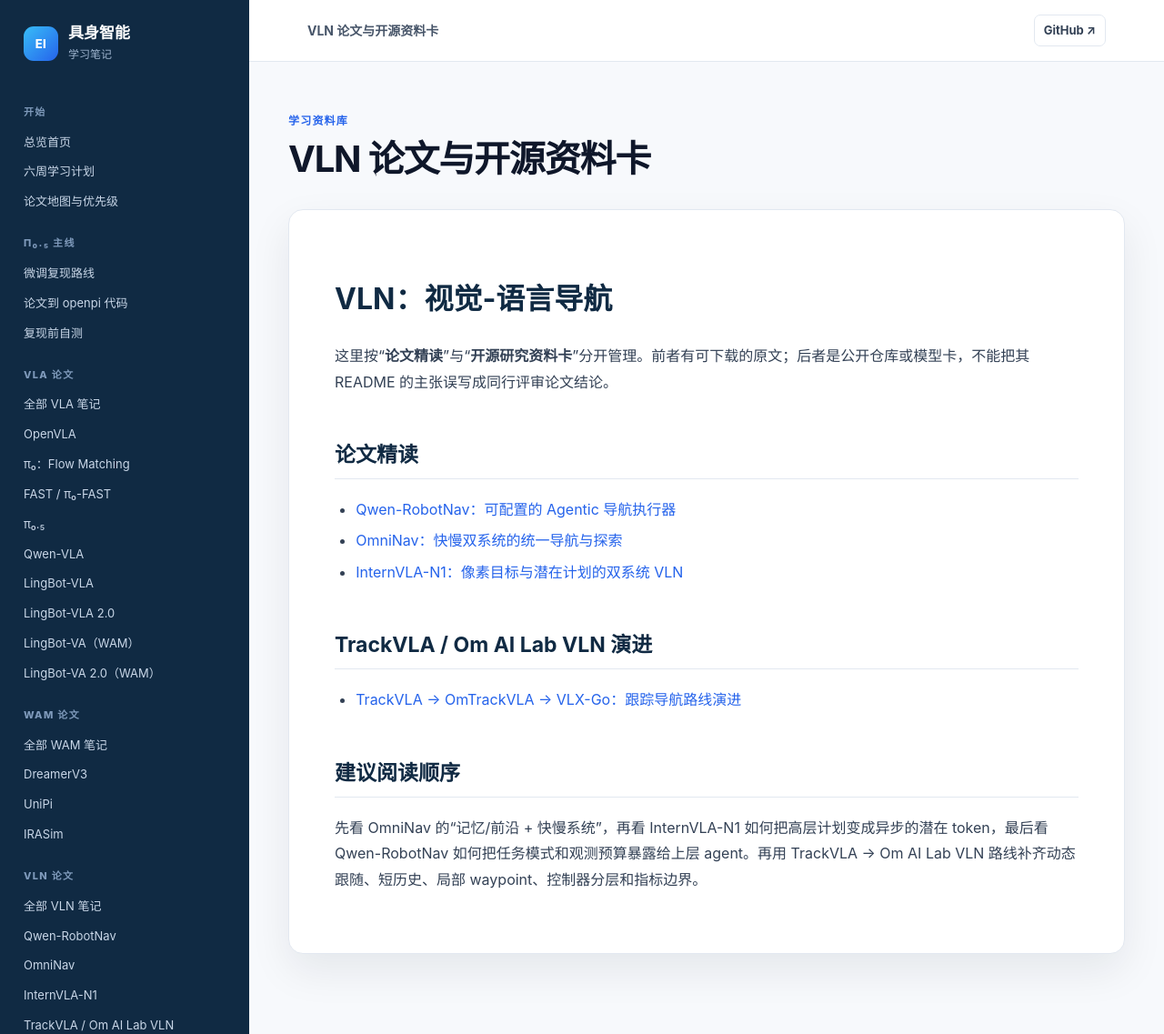
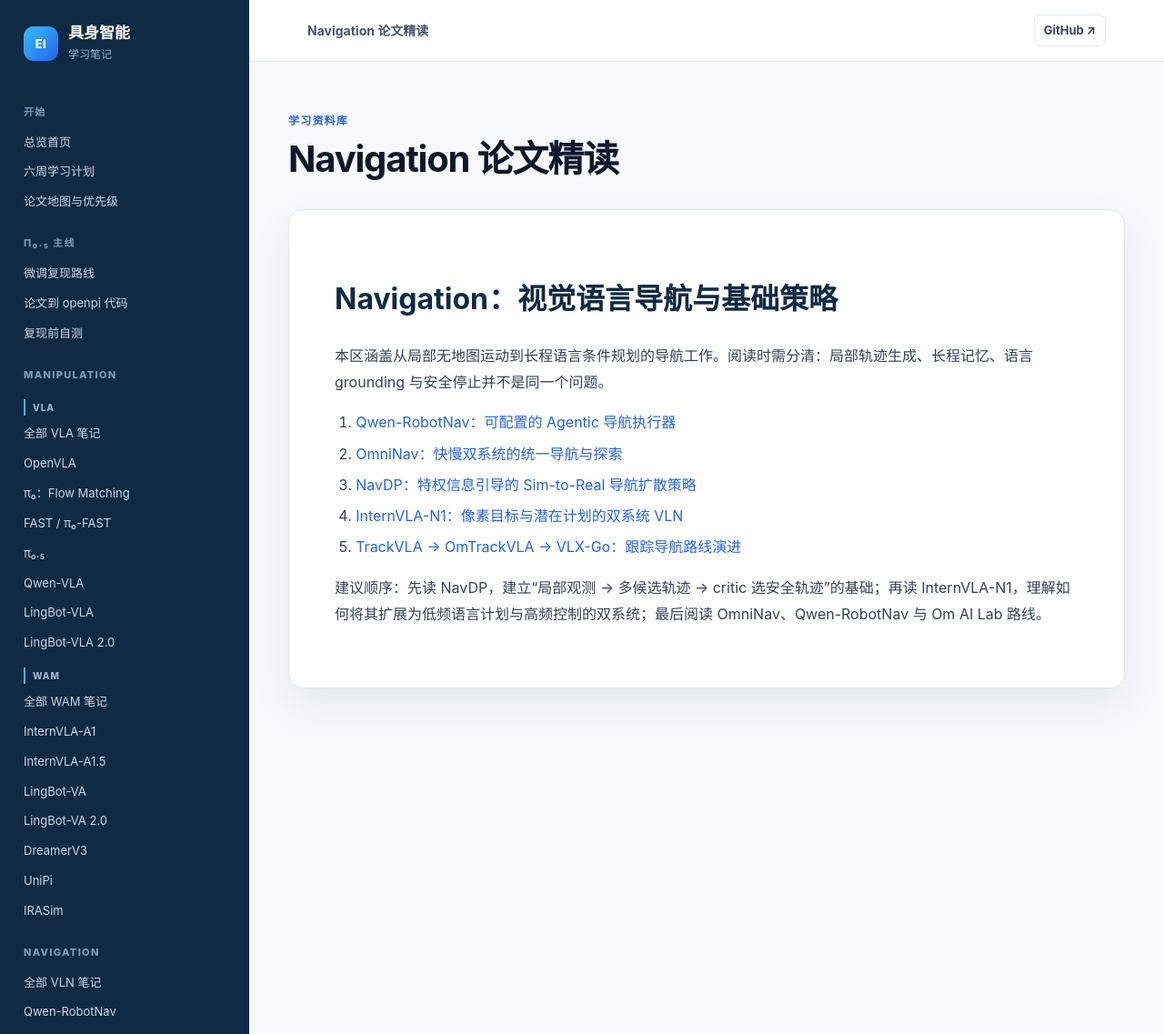
Before and after one commit to eclipse-git-boo/embodied-ai-notes, a Jekyll site: the page built from 学习笔记/论文笔记/VLN/index.md, in a window 1280 px wide and 1137 px high. Shown: the whole window at 91% size. Built offline with Jekyll 4.4.1, drawn with Linux system fonts in a browser that asks for light colours.

Commit message:
Organize manipulation navigation notes and add InternVLA studies

```diff
--- a/_layouts/default.html
+++ b/_layouts/default.html
@@ -30,7 +30,8 @@
           <a href="{{ '/学习笔记/10-openpi论文到代码对照.html' | relative_url }}">论文到 openpi 代码</a>
           <a href="{{ '/学习笔记/09-pi05复现前自测.html' | relative_url }}">复现前自测</a>
 
-          <p class="nav-label">VLA 论文</p>
+          <p class="nav-label">Manipulation</p>
+          <p class="nav-sub-label">VLA</p>
           <a href="{{ '/学习笔记/论文笔记/VLA/index.html' | relative_url }}">全部 VLA 笔记</a>
           <a href="{{ '/学习笔记/论文笔记/VLA/OpenVLA.html' | relative_url }}">OpenVLA</a>
           <a href="{{ '/学习笔记/论文笔记/VLA/pi0.html' | relative_url }}">π₀：Flow Matching</a>
@@ -39,19 +40,22 @@
           <a href="{{ '/学习笔记/论文笔记/VLA/Qwen-VLA.html' | relative_url }}">Qwen-VLA</a>
           <a href="{{ '/学习笔记/论文笔记/VLA/LingBot-VLA.html' | relative_url }}">LingBot-VLA</a>
           <a href="{{ '/学习笔记/论文笔记/VLA/LingBot-VLA-2.0.html' | relative_url }}">LingBot-VLA 2.0</a>
-          <a href="{{ '/学习笔记/论文笔记/VLA/LingBot-VA.html' | relative_url }}">LingBot-VA（WAM）</a>
-          <a href="{{ '/学习笔记/论文笔记/VLA/LingBot-VA-2.0.html' | relative_url }}">LingBot-VA 2.0（WAM）</a>
 
-          <p class="nav-label">WAM 论文</p>
+          <p class="nav-sub-label">WAM</p>
           <a href="{{ '/学习笔记/论文笔记/WAM/index.html' | relative_url }}">全部 WAM 笔记</a>
+          <a href="{{ '/学习笔记/论文笔记/WAM/InternVLA-A1.html' | relative_url }}">InternVLA-A1</a>
+          <a href="{{ '/学习笔记/论文笔记/WAM/InternVLA-A1.5.html' | relative_url }}">InternVLA-A1.5</a>
+          <a href="{{ '/学习笔记/论文笔记/VLA/LingBot-VA.html' | relative_url }}">LingBot-VA</a>
+          <a href="{{ '/学习笔记/论文笔记/VLA/LingBot-VA-2.0.html' | relative_url }}">LingBot-VA 2.0</a>
           <a href="{{ '/学习笔记/论文笔记/WAM/DreamerV3.html' | relative_url }}">DreamerV3</a>
           <a href="{{ '/学习笔记/论文笔记/WAM/UniPi.html' | relative_url }}">UniPi</a>
           <a href="{{ '/学习笔记/论文笔记/WAM/IRASim.html' | relative_url }}">IRASim</a>
 
-          <p class="nav-label">VLN 论文</p>
+          <p class="nav-label">Navigation</p>
           <a href="{{ '/学习笔记/论文笔记/VLN/index.html' | relative_url }}">全部 VLN 笔记</a>
           <a href="{{ '/学习笔记/论文笔记/VLN/Qwen-RobotNav.html' | relative_url }}">Qwen-RobotNav</a>
           <a href="{{ '/学习笔记/论文笔记/VLN/OmniNav.html' | relative_url }}">OmniNav</a>
+          <a href="{{ '/学习笔记/论文笔记/VLN/NavDP.html' | relative_url }}">NavDP</a>
           <a href="{{ '/学习笔记/论文笔记/VLN/InternVLA-N1.html' | relative_url }}">InternVLA-N1</a>
           <a href="{{ '/学习笔记/论文笔记/VLN/TrackVLA-OmAI-Lab-VLN.html' | relative_url }}">TrackVLA / Om AI Lab VLN</a>
 
--- a/assets/css/site.css
+++ b/assets/css/site.css
@@ -43,6 +43,7 @@ a:hover { color: #1d4ed8; }
 .brand small { display: block; color: #9fb5cf; font-size: 12px; margin-top: 2px; }
 .sidebar-nav { display: grid; gap: 2px; }
 .nav-label { color: #7f9abb; text-transform: uppercase; font-size: 11px; font-weight: 800; letter-spacing: .12em; margin: 19px 10px 5px; }
+.nav-sub-label { color: #9fb5cf; font-size: 10px; font-weight: 800; letter-spacing: .1em; text-transform: uppercase; margin: 10px 10px 2px; padding-left: 8px; border-left: 2px solid #38bdf8; }
 .sidebar-nav a { color: #c9d7e8; padding: 6px 10px; border-radius: 7px; font-size: 13px; line-height: 1.45; }
 .sidebar-nav a:hover, .sidebar-nav a.is-active { color: #fff; background: rgba(96, 165, 250, .19); }
 .sidebar-note { margin: 24px 9px 0; padding: 11px 10px; background: rgba(15, 44, 75, .7); color: #bcd0e6; border: 1px solid rgba(148, 163, 184, .15); border-radius: 9px; font-size: 12px; line-height: 1.55; }
--- a/学习笔记/论文笔记/VLN/index.md
+++ b/学习笔记/论文笔记/VLN/index.md
@@ -1,22 +1,16 @@
 ---
 layout: page
-title: VLN 论文与开源资料卡
+title: Navigation 论文精读
 ---
 
-# VLN：视觉-语言导航
+# Navigation：视觉语言导航与基础策略
 
-这里按“**论文精读**”与“**开源研究资料卡**”分开管理。前者有可下载的原文；后者是公开仓库或模型卡，不能把其 README 的主张误写成同行评审论文结论。
+本区涵盖从局部无地图运动到长程语言条件规划的导航工作。阅读时需分清：局部轨迹生成、长程记忆、语言 grounding 与安全停止并不是同一个问题。
 
-## 论文精读
+1. [Qwen-RobotNav：可配置的 Agentic 导航执行器](Qwen-RobotNav.html)
+2. [OmniNav：快慢双系统的统一导航与探索](OmniNav.html)
+3. [NavDP：特权信息引导的 Sim-to-Real 导航扩散策略](NavDP.html)
+4. [InternVLA-N1：像素目标与潜在计划的双系统 VLN](InternVLA-N1.html)
+5. [TrackVLA → OmTrackVLA → VLX-Go：跟踪导航路线演进](TrackVLA-OmAI-Lab-VLN.html)
 
-- [Qwen-RobotNav：可配置的 Agentic 导航执行器](Qwen-RobotNav.html)
-- [OmniNav：快慢双系统的统一导航与探索](OmniNav.html)
-- [InternVLA-N1：像素目标与潜在计划的双系统 VLN](InternVLA-N1.html)
-
-## TrackVLA / Om AI Lab VLN 演进
-
-- [TrackVLA → OmTrackVLA → VLX-Go：跟踪导航路线演进](TrackVLA-OmAI-Lab-VLN.html)
-
-## 建议阅读顺序
-
-先看 OmniNav 的“记忆/前沿 + 快慢系统”，再看 InternVLA-N1 如何把高层计划变成异步的潜在 token，最后看 Qwen-RobotNav 如何把任务模式和观测预算暴露给上层 agent。再用 TrackVLA → Om AI Lab VLN 路线补齐动态跟随、短历史、局部 waypoint、控制器分层和指标边界。
+建议顺序：先读 NavDP，建立“局部观测 → 多候选轨迹 → critic 选安全轨迹”的基础；再读 InternVLA-N1，理解如何将其扩展为低频语言计划与高频控制的双系统；最后阅读 OmniNav、Qwen-RobotNav 与 Om AI Lab 路线。
```
Also changed, not shown: 学习笔记/论文笔记/VLN/NavDP.md (added, +86 -0 lines), 学习笔记/论文笔记/WAM/InternVLA-A1.5.md (added, +104 -0 lines), 学习笔记/论文笔记/WAM/InternVLA-A1.md (added, +97 -0 lines), 学习笔记/论文笔记/WAM/index.md (+11 -9 lines), assets/paper-figures/samples/internvla-a1-fig2-framework.png (added), 2 other files.
